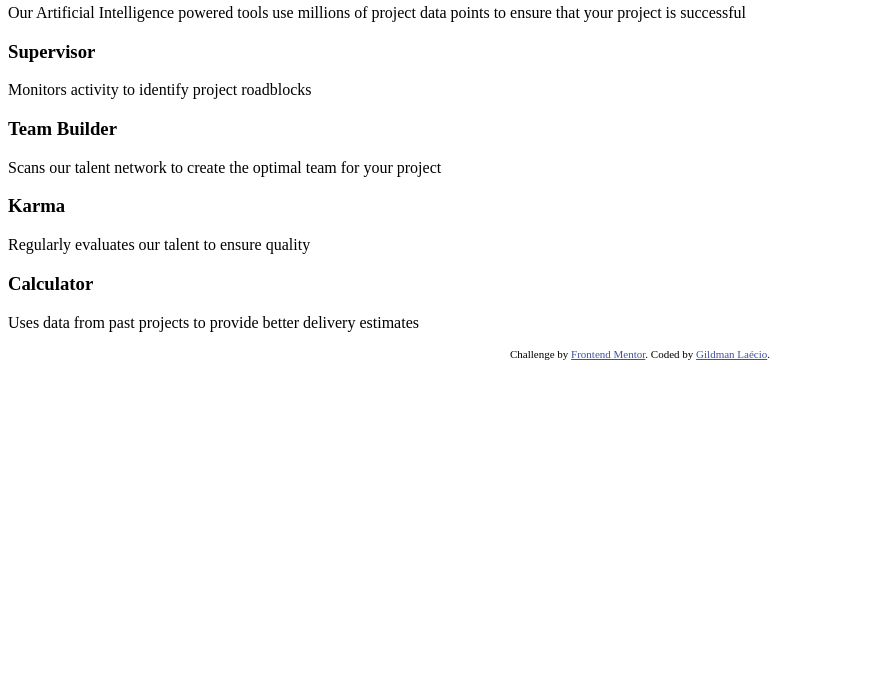
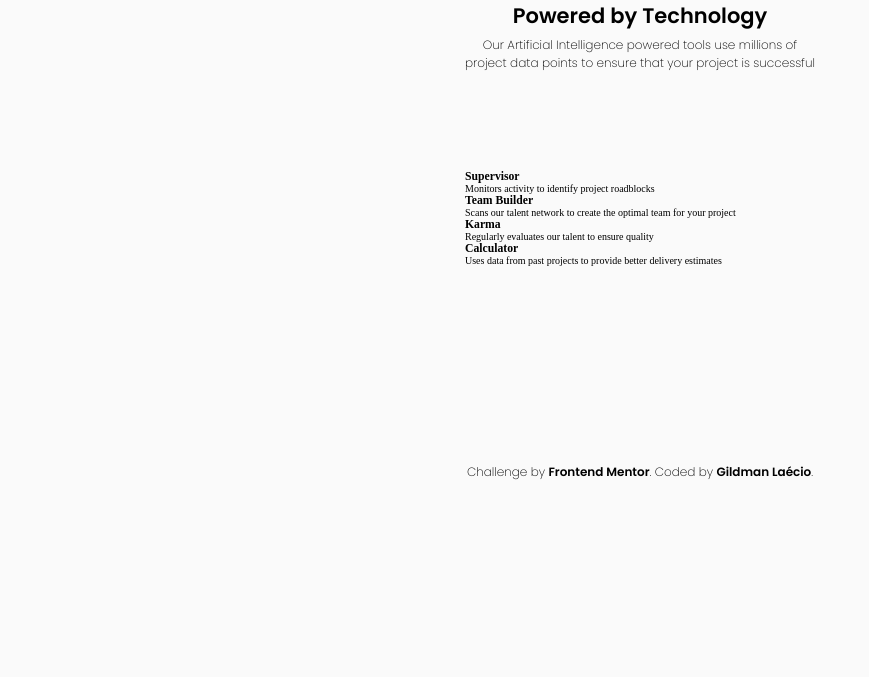
Before and after one commit to gillaercio/four-card-feature-section-master, a plain HTML site: page index.html in a window 1280 px wide. Shown: the part 123-800 px from the top of the page, without its empty margins (0-869 px from the left). Drawn offline with Linux system fonts and the light colour scheme.

Commit message:
Header created

```diff
--- a/assets/css/global.css
+++ b/assets/css/global.css
@@ -0,0 +1,28 @@
+@charset "UTF-8";
+
+* {
+  margin: 0;
+  padding: 0;
+  box-sizing: border-box;
+}
+
+html {
+  font-size: 62.5%;
+}
+
+:root {
+  --Red: hsl(0, 78%, 62%);
+  --Cyan: hsl(180, 62%, 55%);
+  --Orange: hsl(34, 97%, 64%);
+  --Blue: hsl(212, 86%, 64%);
+  --Footer: hsl(228, 45%, 44%);
+
+  --Very-Dark-Blue: hsl(234, 12%, 34%);
+  --Grayish-Blue: hsl(229, 6%, 66%);
+  --Very-Light-Gray: hsl(0, 0%, 98%);
+
+  --poppins: "Poppins", serif;
+  --poppins-extra-light: 200 1.2em/150% var(--poppins);
+  --poppins-regular: 400 2em/100% var(--poppins);
+  --poppins-semibold: 600 2.1em/100% var(--poppins);
+}
--- a/assets/css/main.css
+++ b/assets/css/main.css
@@ -1,8 +1,50 @@
+@charset "UTF-8";
+
+body {
+  background-color: var(--Very-Light-Gray);
+  display: grid;
+  justify-content: center;
+  height: 100vh;
+}
+
+#header {
+  display: grid;
+  grid-gap: 10px;
+  place-self: center;
+  text-align: center;
+}
+
+#header h2 {
+  font: var(--poppins-regular);
+  color: var(--Very-Dark-Blue);
+}
+
+#header h1 {
+  font: var(--poppins-semibold);
+}
+
+#header p {
+  display: grid;
+  grid-template-columns: repeat(1, minmax(250px, 350px));
+  font: var(--poppins-extra-light);
+}
+
+
+/* transition: width .4s, height .4s;
+transition-timing-function: ease; */
 
 .attribution {
-  font-size: 11px; text-align: center;
+  text-align: center;
+  font: var(--poppins-extra-light);
 }
 
 .attribution a {
-  color: hsl(228, 45%, 44%);
+  text-decoration: none;
+  font-weight: 600;
+  color: black;
 }
+
+.attribution a:hover {
+  text-decoration: underline;
+  color: var(--Footer);
+}
--- a/index.html
+++ b/index.html
@@ -3,11 +3,14 @@
 <head>
   <meta charset="UTF-8">
   <meta name="viewport" content="width=device-width, initial-scale=1.0">
+  <link rel="preconnect" href="https://fonts.googleapis.com">
+  <link rel="preconnect" href="https://fonts.gstatic.com" crossorigin>
 
   <link rel="icon" type="image/png" sizes="32x32" href="./images/favicon-32x32.png">
 
   <title>Frontend Mentor | Four card feature section</title>
 
+  <link href="https://fonts.googleapis.com/css2?family=Poppins:ital,wght@0,100;0,200;0,300;0,400;0,500;0,600;0,700;0,800;0,900;1,100;1,200;1,300;1,400;1,500;1,600;1,700;1,800;1,900&display=swap" rel="stylesheet">
   <link rel="stylesheet" href="assets/css/index.css">
 
 </head>
```
